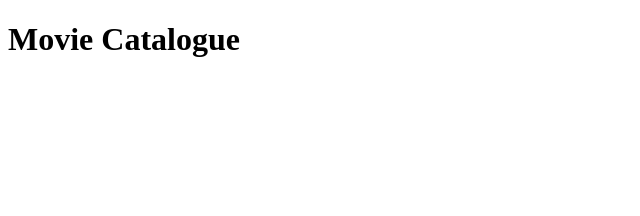
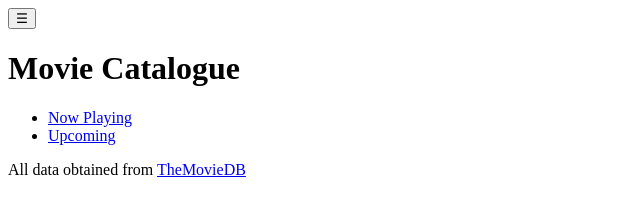
Before and after one commit to raicuul42/movie-catalog, a website built with webpack: page src/templates/index.html in a window 1280 px wide. Shown: the whole page, without its empty margins (0-640 px from the left). Built offline with nearby package versions, Linux system fonts and the light colour scheme.

Commit message:
Update index.html

```diff
--- a/src/templates/index.html
+++ b/src/templates/index.html
@@ -5,10 +5,28 @@
   <meta name="viewport" content="width=device-width, initial-scale=1.0">
   <meta name="description" content="Free movie catalogue for you">
   <link rel="icon" href="./favicon.png">
+  <link href="https://fonts.googleapis.com/css2?family=Poppins:wght@300;400;600&display=swap" rel="stylesheet">
 
   <title>Movie Catalogue</title>
 </head>
 <body>
-  <h1>Movie Catalogue</h1>
+  <header class="app-bar">
+    <div class="app-bar__menu">
+      <button id="hamburgerButton">☰</button>
+    </div>
+    <div class="app-bar__brand">
+      <h1>Movie Catalogue</h1>
+    </div>
+    <nav id="navigationDrawer" class="app-bar__navigation">
+      <ul>
+        <li><a href="#/now-playing">Now Playing</a></li>
+        <li><a href="#/upcoming">Upcoming</a></li>
+      </ul>
+    </nav>
+  </header>
+  <main id="mainContent"></main>
+  <footer>
+    <p>All data obtained from <a href="https://themoviedb.org" target="_blank" rel="noreferrer">TheMovieDB</a></p>
+  </footer>
 </body>
 </html>
```
